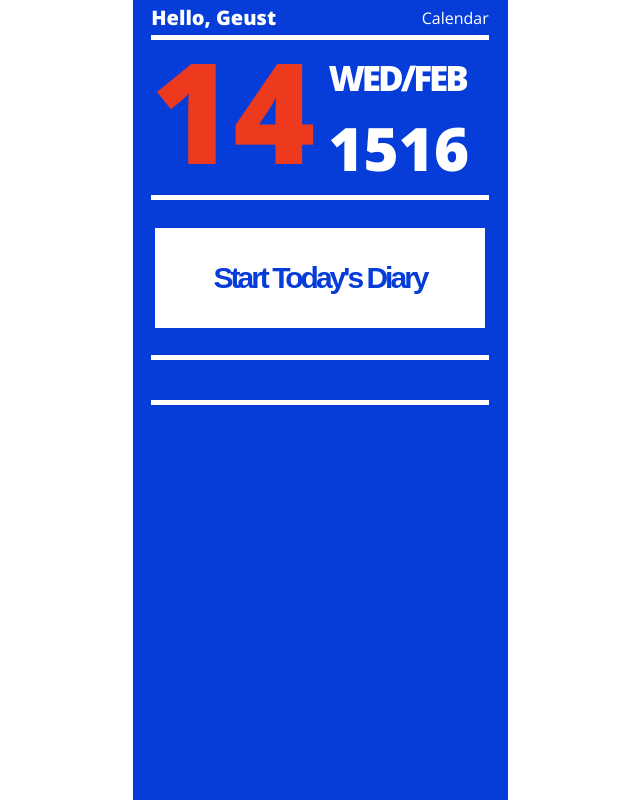
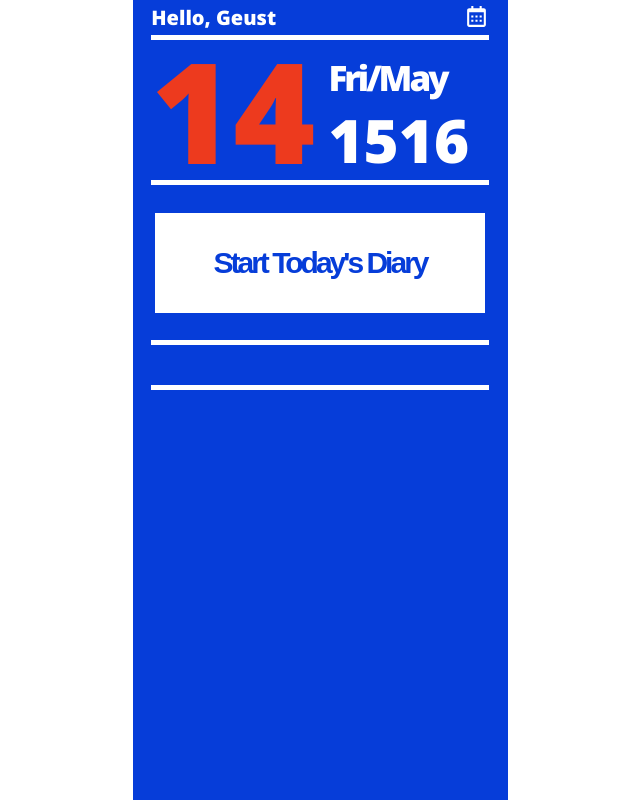
Before and after one commit to mokyoungg/titan_frontend, a React (Create React App) app: page / in a window 1280 px wide. Shown: the whole page, without its empty margins (320-960 px from the left). Built offline with nearby package versions, Linux system fonts and the light colour scheme; no server answers.

Commit message:
[ADD] calendar 아이콘 추가
- 아이콘 활용을 위한 react-icons 라이브러리 설치
- 달력 아이콘 추가
- 메인페이지에 달력에서 선택한 날짜의 월과 요일 표시 기능 추가

```diff
--- a/package.json
+++ b/package.json
@@ -21,6 +21,7 @@
     "react-calendar": "^3.4.0",
     "react-day-picker": "^7.4.10",
     "react-dom": "^17.0.2",
+    "react-icons": "^4.2.0",
     "react-redux": "^7.2.4",
     "react-router-dom": "^5.2.0",
     "react-scripts": "4.0.3",
--- a/src/components/Main.scss
+++ b/src/components/Main.scss
@@ -5,6 +5,7 @@
     @include wrap;
     align-items: center;
     justify-content: flex-start;
+    position: relative;
     .main_header {
         border-bottom: 5px solid #fff;
         width: 90%;
@@ -20,11 +21,12 @@
         }
         .calendar_btn {
             color: #fff;
+            cursor: pointer;
         }
     }
     .date_section {
         width: 90%;
-        height: 20%;
+        //height: 20%;
         //border: 1px solid red;
         border-bottom: 5px solid #fff;
         display: flex;
--- a/src/components/Main.tsx
+++ b/src/components/Main.tsx
@@ -1,5 +1,6 @@
 import React, { useEffect } from 'react';
 import './Main.scss';
+import CalendarIcon from './icons/CalendarIcon';
 
 import { useAppDispatch, useAppSelector } from '../app/hooks';
 import { fetchQuotes } from '../features/quotes/fetchQuotesSlice';
@@ -34,7 +35,7 @@ const Main: React.FC = () => {
       <div className="main_header">
         <div className="greeting">Hello, Geust</div>
         <div className="calendar_btn" onClick={() => dispatch(showCalendar())}>
-          Calendar
+          <CalendarIcon />
         </div>
       </div>
       <div className="date_section">
@@ -42,7 +43,9 @@ const Main: React.FC = () => {
           {dateInfo.today < 10 ? `0${dateInfo.today}` : `${dateInfo.today}`}
         </div>
         <div className="day_info">
-          <div className="month">WED/FEB</div>
+          <div className="month">
+            {dateInfo.day}/{dateInfo.month}
+          </div>
           <div className="other_day">
             {dateInfo.tomorrow < 10
               ? `0${dateInfo.tomorrow}`
--- a/src/components/calendar/ReactDayPicker.scss
+++ b/src/components/calendar/ReactDayPicker.scss
@@ -4,22 +4,27 @@
 .calendar_wrap {
     z-index: 10;
     position: absolute;
-    background: white;
+    background: #fff;
+    width: 90%;
+    height: 290px;
     top: 7%;
-    right: 0;
+    right: 5%;
+    display: flex;
+    flex-direction: column;
 }
 
 .calendar_btn_section {
   display: flex;
   align-items: center;
   justify-content: space-around;
-  width: 95%;
+  width: 80%;
   margin: 0 auto;
   button {
     @include button;
+    font-family: 'Open Sans', sans-serif;
     width: 40%;
     background-color: white;
-    border: 1px solid #3e2b84;
+    border: 2px solid #063DD9;
   }
 }
 
--- /dev/null
+++ b/src/components/icons/CalendarIcon.tsx
@@ -0,0 +1,13 @@
+import React from 'react';
+import { IconContext } from 'react-icons';
+import { BiCalendar } from 'react-icons/bi';
+
+const CalendarIcon: React.FC = () => {
+  return (
+    <IconContext.Provider value={{ color: '#fff', size: '25px' }}>
+      <BiCalendar />
+    </IconContext.Provider>
+  );
+};
+
+export default CalendarIcon;
--- a/src/features/calendar/useCalendar.ts
+++ b/src/features/calendar/useCalendar.ts
@@ -4,7 +4,9 @@ const useCalendar = () => {
   const [dateInfo, setDateInfo] = useState({
     today: 0,
     tomorrow: 0,
-    dayAfterTomorrow: 0
+    dayAfterTomorrow: 0,
+    month: '',
+    day: ''
   });
 
   const strToDate = (str: string) => {
@@ -22,6 +24,10 @@ const useCalendar = () => {
       date = new Date();
     }
 
+    const dateFullStr = date.toString();
+    const month = dateFullStr.slice(4, 7);
+    const day = dateFullStr.slice(0, 3);
+
     const today = date.getDate();
     const tomorrow = new Date(date.setDate(date.getDate() + 1)).getDate();
     const dayAfterTomorrow = new Date(
@@ -32,7 +38,9 @@ const useCalendar = () => {
       ...dateInfo,
       today: today,
       tomorrow: tomorrow,
-      dayAfterTomorrow: dayAfterTomorrow
+      dayAfterTomorrow: dayAfterTomorrow,
+      month: month,
+      day: day
     });
   };
 
```
Also changed, not shown: 1 other file (tests, documents, lock files or other folders).
